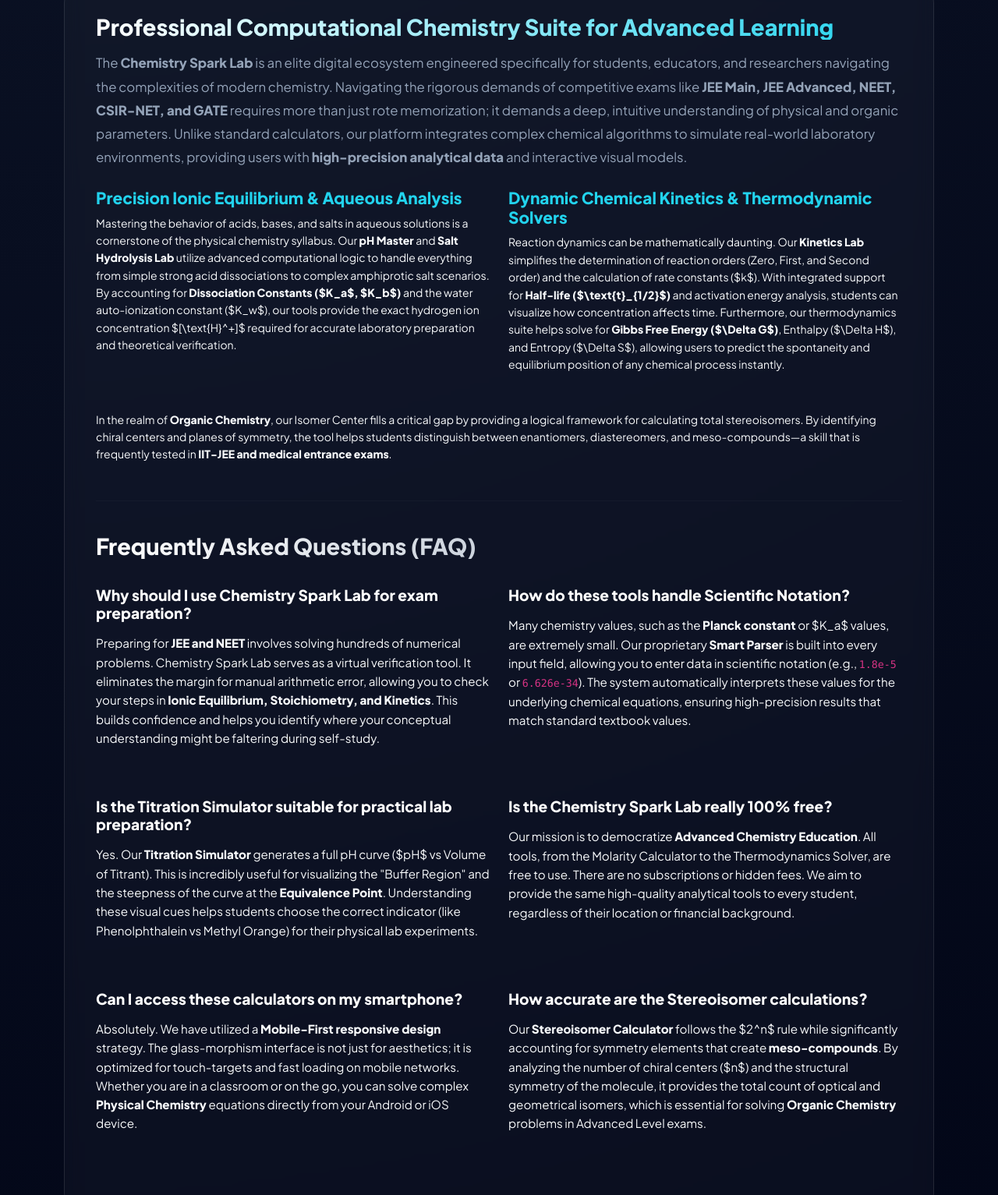
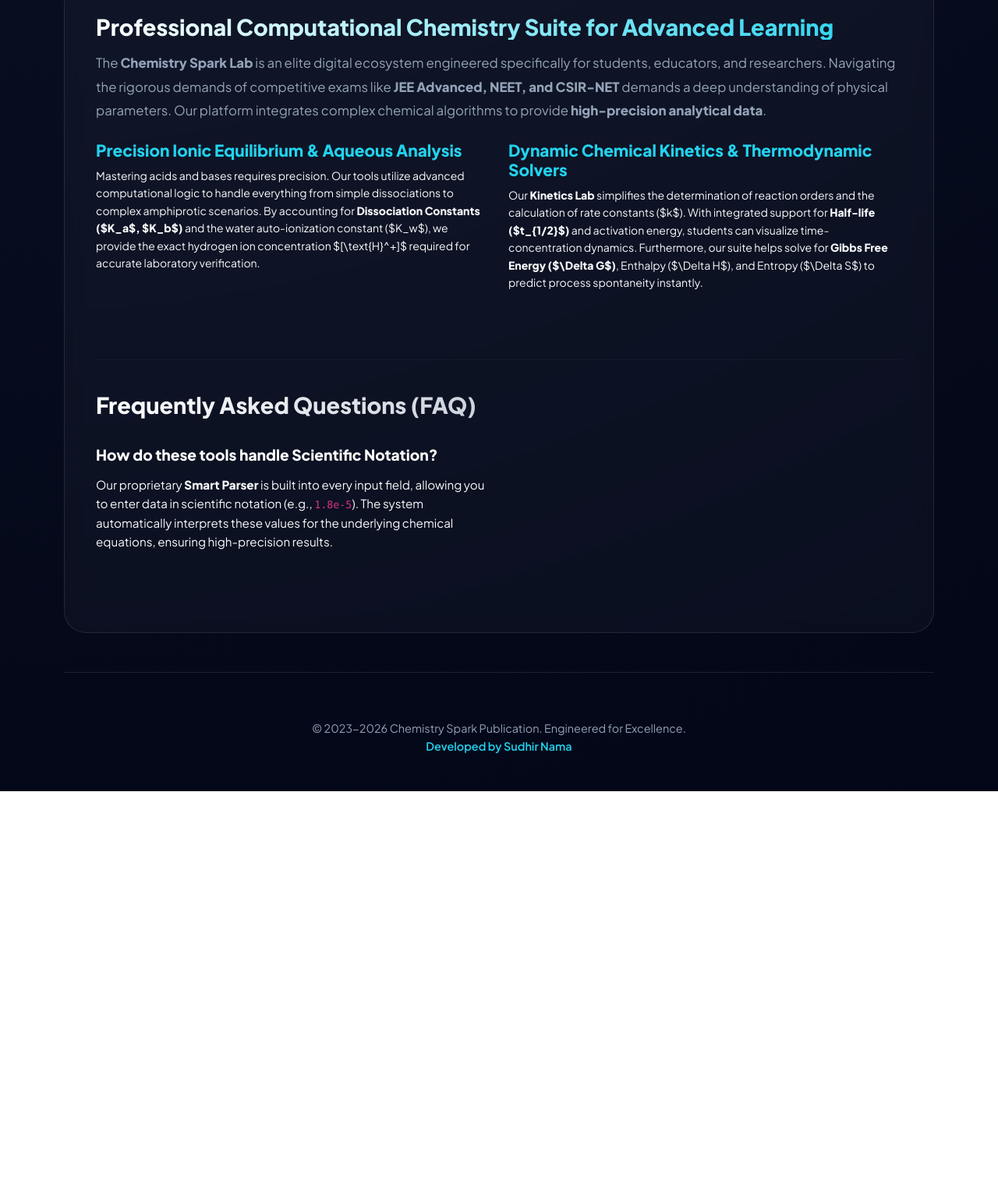
Before and after one commit to sudhirnama19/chemistry-tool, a plain HTML site: page index.html in a window 1280 px wide. Shown: the part 1445-2978 px from the top of the page at 78% size. After the commit the page ends 2460 px from the top, so only its background shows below. Drawn offline with nearby package versions, Linux system fonts and the light colour scheme.

Commit message:
Update index.html

```diff
--- a/index.html
+++ b/index.html
@@ -331,69 +331,38 @@
                 Professional Computational Chemistry Suite for Advanced Learning
             </h2>
             <p class="tool-desc" style="text-align: left; margin-top: 15px; font-size: 1.05rem; line-height: 1.8;">
-                The <strong>Chemistry Spark Lab</strong> is an elite digital ecosystem engineered specifically for students, educators, and researchers navigating the complexities of modern chemistry. Navigating the rigorous demands of competitive exams like <strong>JEE Main, JEE Advanced, NEET, CSIR-NET, and GATE</strong> requires more than just rote memorization; it demands a deep, intuitive understanding of physical and organic parameters. Unlike standard calculators, our platform integrates complex chemical algorithms to simulate real-world laboratory environments, providing users with <strong>high-precision analytical data</strong> and interactive visual models.
+                The <strong>Chemistry Spark Lab</strong> is an elite digital ecosystem engineered specifically for students, educators, and researchers. Navigating the rigorous demands of competitive exams like <strong>JEE Advanced, NEET, and CSIR-NET</strong> demands a deep understanding of physical parameters. Our platform integrates complex chemical algorithms to provide <strong>high-precision analytical data</strong>.
             </p>
 
             <div class="row mt-4">
                 <div class="col-md-6 mb-4">
                     <h3 style="font-size: 1.3rem; color: var(--accent-cyan); font-weight: 700;">Precision Ionic Equilibrium & Aqueous Analysis</h3>
                     <p class="small text-dim" style="line-height: 1.6;">
-                        Mastering the behavior of acids, bases, and salts in aqueous solutions is a cornerstone of the physical chemistry syllabus. Our <strong>pH Master</strong> and <strong>Salt Hydrolysis Lab</strong> utilize advanced computational logic to handle everything from simple strong acid dissociations to complex amphiprotic salt scenarios. By accounting for <strong>Dissociation Constants ($K_a$, $K_b$)</strong> and the water auto-ionization constant ($K_w$), our tools provide the exact hydrogen ion concentration $[\text{H}^+]$ required for accurate laboratory preparation and theoretical verification.
+                        Mastering acids and bases requires precision. Our tools utilize advanced computational logic to handle everything from simple dissociations to complex amphiprotic scenarios. By accounting for <strong>Dissociation Constants ($K_a$, $K_b$)</strong> and the water auto-ionization constant ($K_w$), we provide the exact hydrogen ion concentration $[\text{H}^+]$ required for accurate laboratory verification.
                     </p>
                 </div>
                 <div class="col-md-6 mb-4">
                     <h3 style="font-size: 1.3rem; color: var(--accent-cyan); font-weight: 700;">Dynamic Chemical Kinetics & Thermodynamic Solvers</h3>
                     <p class="small text-dim" style="line-height: 1.6;">
-                        Reaction dynamics can be mathematically daunting. Our <strong>Kinetics Lab</strong> simplifies the determination of reaction orders (Zero, First, and Second order) and the calculation of rate constants ($k$). With integrated support for <strong>Half-life ($\text{t}_{1/2}$)</strong> and activation energy analysis, students can visualize how concentration affects time. Furthermore, our thermodynamics suite helps solve for <strong>Gibbs Free Energy ($\Delta G$)</strong>, Enthalpy ($\Delta H$), and Entropy ($\Delta S$), allowing users to predict the spontaneity and equilibrium position of any chemical process instantly.
+                        Our <strong>Kinetics Lab</strong> simplifies the determination of reaction orders and the calculation of rate constants ($k$). With integrated support for <strong>Half-life ($t_{1/2}$)</strong> and activation energy, students can visualize time-concentration dynamics. Furthermore, our suite helps solve for <strong>Gibbs Free Energy ($\Delta G$)</strong>, Enthalpy ($\Delta H$), and Entropy ($\Delta S$) to predict process spontaneity instantly.
                     </p>
                 </div>
             </div>
-
-            <p class="small text-dim mt-2" style="line-height: 1.6;">
-                In the realm of <strong>Organic Chemistry</strong>, our Isomer Center fills a critical gap by providing a logical framework for calculating total stereoisomers. By identifying chiral centers and planes of symmetry, the tool helps students distinguish between enantiomers, diastereomers, and meso-compounds—a skill that is frequently tested in <strong>IIT-JEE and medical entrance exams</strong>.
-            </p>
         </div>
 
         <hr style="border-color: var(--glass-border); margin: 40px 0;">
 
         <div>
             <h2 class="tool-name" style="font-size: 1.8rem; margin-bottom: 35px; background: linear-gradient(to right, #fff, #94a3b8); -webkit-background-clip: text; -webkit-text-fill-color: transparent;">Frequently Asked Questions (FAQ)</h2>
-
             <div class="row text-start">
                 <div class="col-md-6 mb-5">
-                    <h4 style="font-size: 1.2rem; color: #fff; font-weight: 700; margin-bottom: 15px;">Why should I use Chemistry Spark Lab for exam preparation?</h4>
-                    <p class="small text-dim" style="font-size: 0.95rem;">Preparing for <strong>JEE and NEET</strong> involves solving hundreds of numerical problems. Chemistry Spark Lab serves as a virtual verification tool. It eliminates the margin for manual arithmetic error, allowing you to check your steps in <strong>Ionic Equilibrium, Stoichiometry, and Kinetics</strong>. This builds confidence and helps you identify where your conceptual understanding might be faltering during self-study.</p>
+                    <h4 style="font-size: 1.2rem; color: #fff; font-weight: 700; margin-bottom: 15px;">How do these tools handle Scientific Notation?</h4>
+                    <p class="small text-dim" style="font-size: 0.95rem;">Our proprietary <strong>Smart Parser</strong> is built into every input field, allowing you to enter data in scientific notation (e.g., <code>1.8e-5</code>). The system automatically interprets these values for the underlying chemical equations, ensuring high-precision results.</p>
                 </div>
-
-                <div class="col-md-6 mb-5">
-                    <h4 style="font-size: 1.2rem; color: #fff; font-weight: 700; margin-bottom: 15px;">How do these tools handle Scientific Notation?</h4>
-                    <p class="small text-dim" style="font-size: 0.95rem;">Many chemistry values, such as the <strong>Planck constant</strong> or $K_a$ values, are extremely small. Our proprietary <strong>Smart Parser</strong> is built into every input field, allowing you to enter data in scientific notation (e.g., <code>1.8e-5</code> or <code>6.626e-34</code>). The system automatically interprets these values for the underlying chemical equations, ensuring high-precision results that match standard textbook values.</p>
                 </div>
-
-                <div class="col-md-6 mb-5">
-                    <h4 style="font-size: 1.2rem; color: #fff; font-weight: 700; margin-bottom: 15px;">Is the Titration Simulator suitable for practical lab preparation?</h4>
-                    <p class="small text-dim" style="font-size: 0.95rem;">Yes. Our <strong>Titration Simulator</strong> generates a full pH curve ($pH$ vs Volume of Titrant). This is incredibly useful for visualizing the "Buffer Region" and the steepness of the curve at the <strong>Equivalence Point</strong>. Understanding these visual cues helps students choose the correct indicator (like Phenolphthalein vs Methyl Orange) for their physical lab experiments.</p>
-                </div>
-
-                <div class="col-md-6 mb-5">
-                    <h4 style="font-size: 1.2rem; color: #fff; font-weight: 700; margin-bottom: 15px;">Is the Chemistry Spark Lab really 100% free?</h4>
-                    <p class="small text-dim" style="font-size: 0.95rem;">Our mission is to democratize <strong>Advanced Chemistry Education</strong>. All tools, from the Molarity Calculator to the Thermodynamics Solver, are free to use. There are no subscriptions or hidden fees. We aim to provide the same high-quality analytical tools to every student, regardless of their location or financial background.</p>
-                </div>
-
-                <div class="col-md-6 mb-5">
-                    <h4 style="font-size: 1.2rem; color: #fff; font-weight: 700; margin-bottom: 15px;">Can I access these calculators on my smartphone?</h4>
-                    <p class="small text-dim" style="font-size: 0.95rem;">Absolutely. We have utilized a <strong>Mobile-First responsive design</strong> strategy. The glass-morphism interface is not just for aesthetics; it is optimized for touch-targets and fast loading on mobile networks. Whether you are in a classroom or on the go, you can solve complex <strong>Physical Chemistry</strong> equations directly from your Android or iOS device.</p>
-                </div>
-
-                <div class="col-md-6 mb-5">
-                    <h4 style="font-size: 1.2rem; color: #fff; font-weight: 700; margin-bottom: 15px;">How accurate are the Stereoisomer calculations?</h4>
-                    <p class="small text-dim" style="font-size: 0.95rem;">Our <strong>Stereoisomer Calculator</strong> follows the $2^n$ rule while significantly accounting for symmetry elements that create <strong>meso-compounds</strong>. By analyzing the number of chiral centers ($n$) and the structural symmetry of the molecule, it provides the total count of optical and geometrical isomers, which is essential for solving <strong>Organic Chemistry</strong> problems in Advanced Level exams.</p>
-                </div>
-            </div>
         </div>
     </div>
 </section>
-
 
         <footer class="text-center">
             <p class="footer-text">
```
